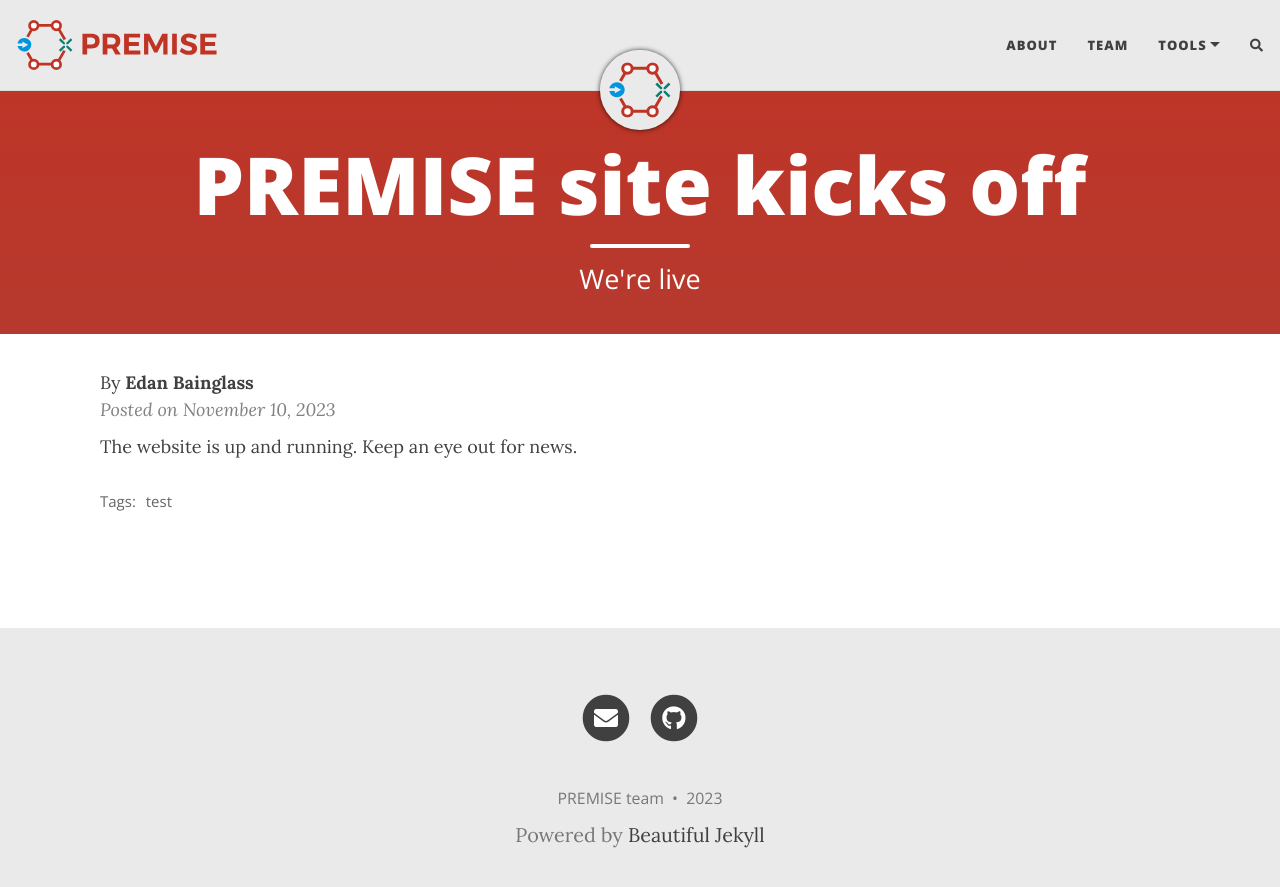
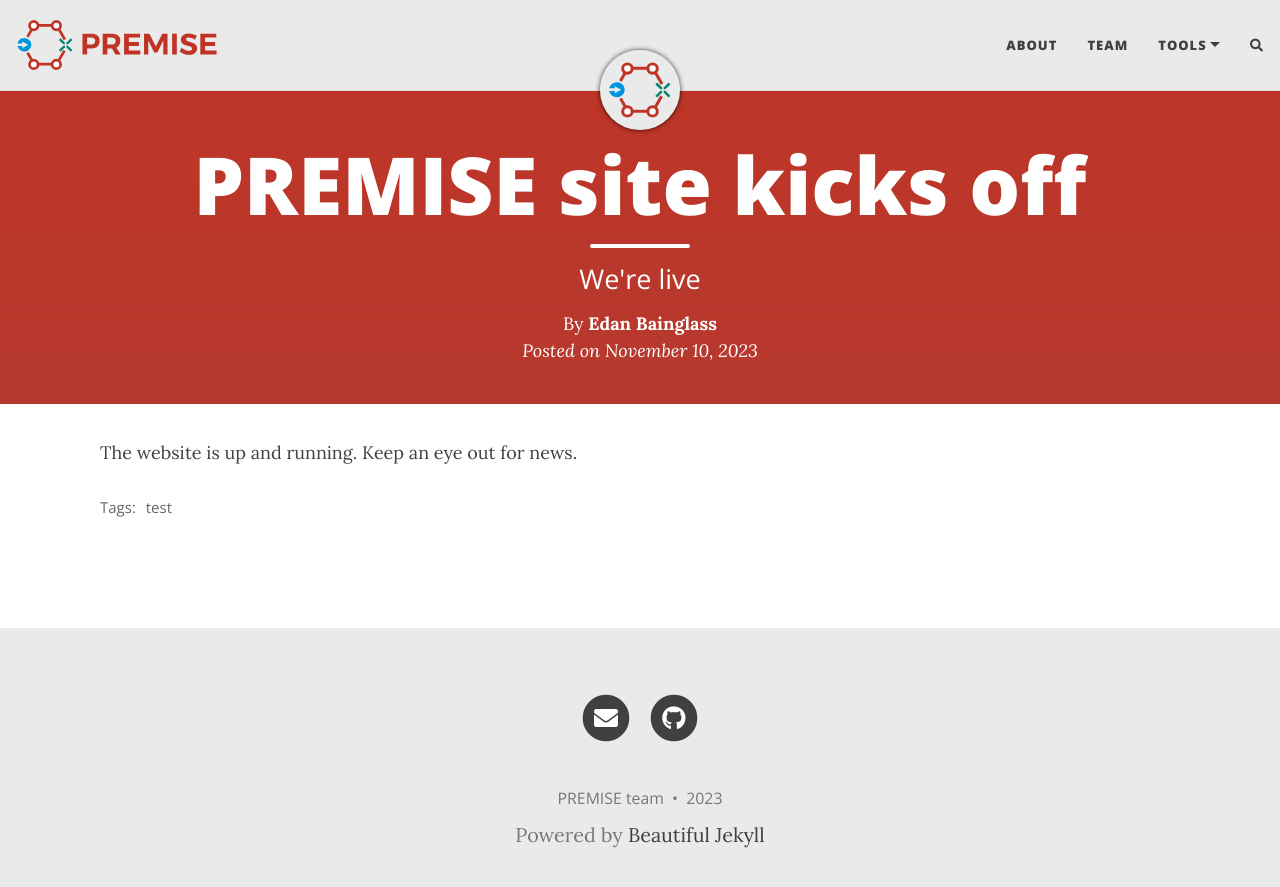
Before and after one commit to ord-premise/ord-premise.github.io, a Jekyll site: the page built from _posts/2023-11-10-premise-site-kickoff.md, in a window 1280 px wide. Shown: the top 887 px of the page. Built offline with Jekyll 4.4.1, drawn with Linux system fonts in a browser that asks for light colours; nearby versions of some CDN libraries; comment, search, counter and statistics services are not loaded.

Commit message:
Move blog post byline and date into header

```diff
--- a/_includes/header.html
+++ b/_includes/header.html
@@ -21,7 +21,10 @@
         <div class="row">
           <div class="col-xl-10 offset-xl-1 col-lg-10 offset-lg-1">
             <div class="{{ include.type }}-heading">
-          <h1>{% if page.title %}{{ page.title | strip_html }}{% else %}<br/>{% endif %}</h1>
+              <h1>
+                {% if page.title %}
+                  {{ page.title | strip_html }}{% else %}<br/>{% endif %}
+              </h1>
               {% if page.subtitle %}
                 {% if include.type == "page" %}
                   <hr class="small">
@@ -30,12 +33,33 @@
                   <h2 class="{{ include.type }}-subheading">{{ page.subtitle | strip_html }}</h2>
                 {% endif %}
               {% endif %}
+              {% if page.layout == "post" %}
+                {% assign date_format = site.date_format | default: "%B %-d, %Y" %}
+                <div class="post-heading">
+                  {% if page.author %}
+                    By
+                    <strong>{{ page.author | strip_html }}</strong><br/>
+                  {% endif %}
+                  <span class="post-meta">Posted on {{ page.date | date: date_format }}</span>
+                  {% if page.last-updated %}
+                    <span class="post-meta">
+                      <span class="d-none d-md-inline middot">&middot;</span>
+                      Last updated {{ page.last-updated | date: date_format }}
+                    </span>
+                  {% endif %}
+                  {% if page.readtime %}
+                    {% include readtime.html %}
+                  {% endif %}
+                </div>
+              {% endif %}
             </div>
           </div>
         </div>
       </div>
     {% endif %}
-  {% if page.cover-img %}<span class='img-desc'></span>{% endif %}
+    {% if page.cover-img %}
+      <span class="img-desc"></span>
+    {% endif %}
   </div>
 
   {% if page.header-extra %}
--- a/_layouts/post.html
+++ b/_layouts/post.html
@@ -5,22 +5,6 @@
 {% assign date_format = site.date_format | default: "%B %-d, %Y" %}
 
 <div class="post {% if page.full-width %} container-fluid {% else %} container-md {% endif %}">
-  <div class="post-heading">
-    {% if page.author %}
-      By
-      <strong>{{ page.author | strip_html }}</strong><br/>
-    {% endif %}
-    <span class="post-meta">Posted on {{ page.date | date: date_format }}</span>
-    {% if page.last-updated %}
-      <span class="post-meta">
-        <span class="d-none d-md-inline middot">&middot;</span>
-        Last updated {{ page.last-updated | date: date_format }}
-      </span>
-    {% endif %}
-    {% if page.readtime %}
-      {% include readtime.html %}
-    {% endif %}
-  </div>
   <div class="row">
     <div class="col">
       {% if page.gh-repo %}
--- a/assets/sass/layout.scss
+++ b/assets/sass/layout.scss
@@ -46,6 +46,15 @@
     img {
       display: block;
       width: auto;
+    }
+  }
+
+  .post-heading {
+    margin-top: 1rem;
+
+    .post-meta {
+      margin-bottom: 0 !important;
+      color: white;
     }
   }
 
```
Lines whose indentation alone changed are shown as unchanged.
